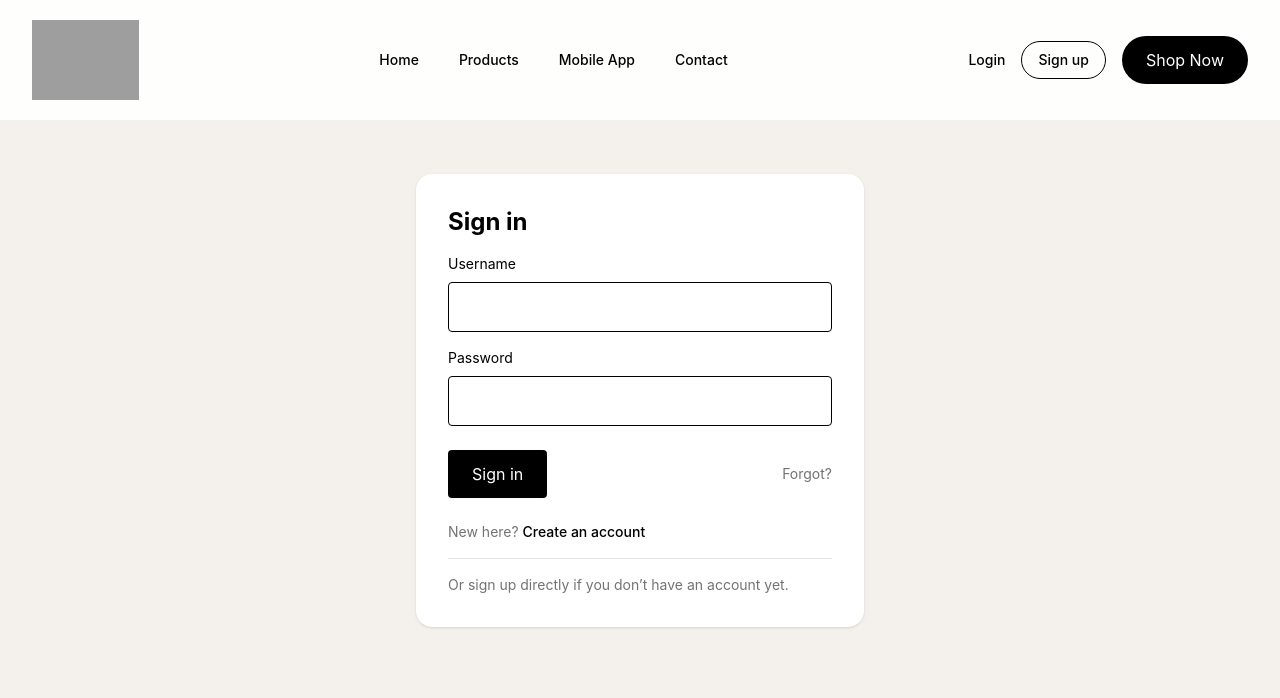
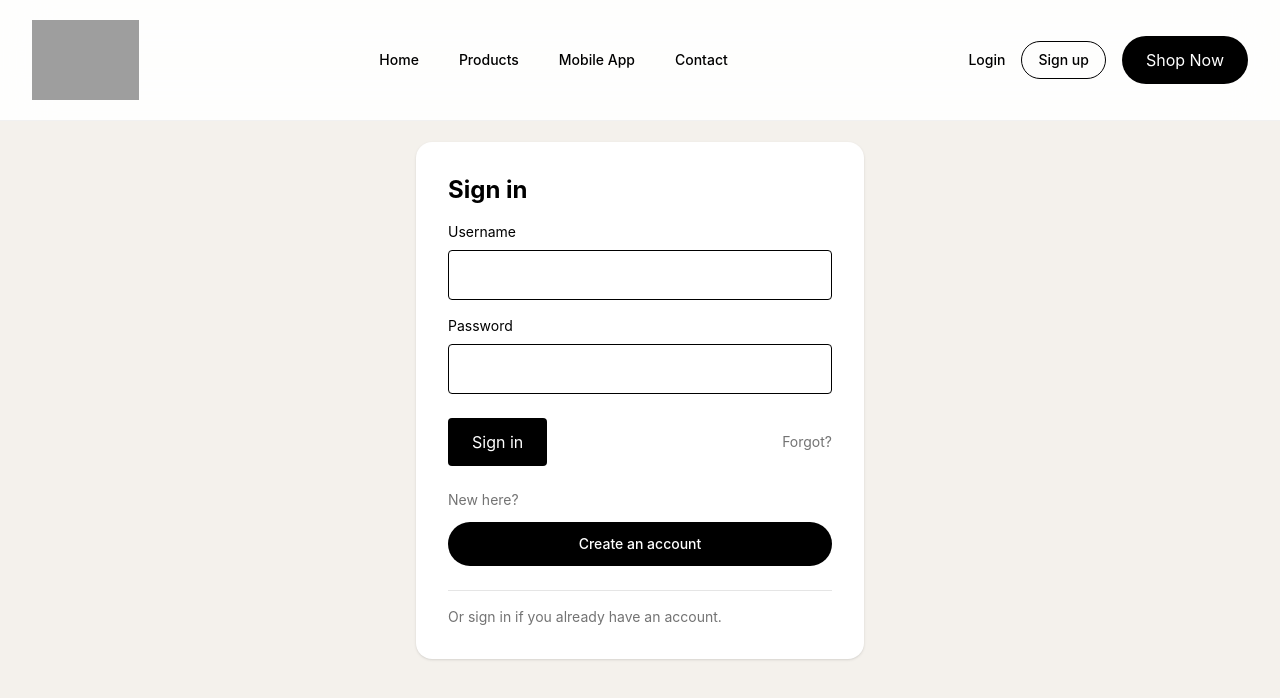
Before and after one commit to abhirampatcha-spec/nihonya, a React (Vite) app: page /login in a window 1280 px wide. Shown: the top 698 px of the page. Built offline with nearby package versions, Linux system fonts and the light colour scheme; grey boxes are pictures that could not be loaded.

Commit message:
Add visible Sign up CTA on home hero and login page

```diff
--- a/src/App.jsx
+++ b/src/App.jsx
@@ -152,6 +152,13 @@ export default function App() {
               className="bg-black text-white px-8 py-4 rounded-full hover:scale-105 transition"
             >
               Explore Collection
+            </Link>
+
+            <Link
+              to="/signup"
+              className="bg-yellow-300 text-black px-8 py-4 rounded-full hover:scale-105 transition"
+            >
+              Sign up now
             </Link>
 
             <button
--- a/src/src/pages/login.jsx
+++ b/src/src/pages/login.jsx
@@ -31,9 +31,14 @@ export default function Login() {
           <a className="text-sm text-neutral-500" href="#">Forgot?</a>
         </div>
 
-        <p className="text-sm text-neutral-500 mb-4">New here? <Link to="/signup" className="text-black font-medium">Create an account</Link></p>
+        <div className="mb-6">
+          <p className="text-sm text-neutral-500 mb-3">New here?</p>
+          <Link to="/signup" className="inline-flex w-full items-center justify-center rounded-full bg-black px-6 py-3 text-sm font-medium text-white transition hover:bg-neutral-900">
+            Create an account
+          </Link>
+        </div>
         <div className="border-t border-neutral-200 pt-4 text-sm text-neutral-500">
-          Or sign up directly if you don’t have an account yet.
+          Or sign in if you already have an account.
         </div>
       </form>
     </div>
```
Lines whose indentation alone changed are shown as unchanged.
